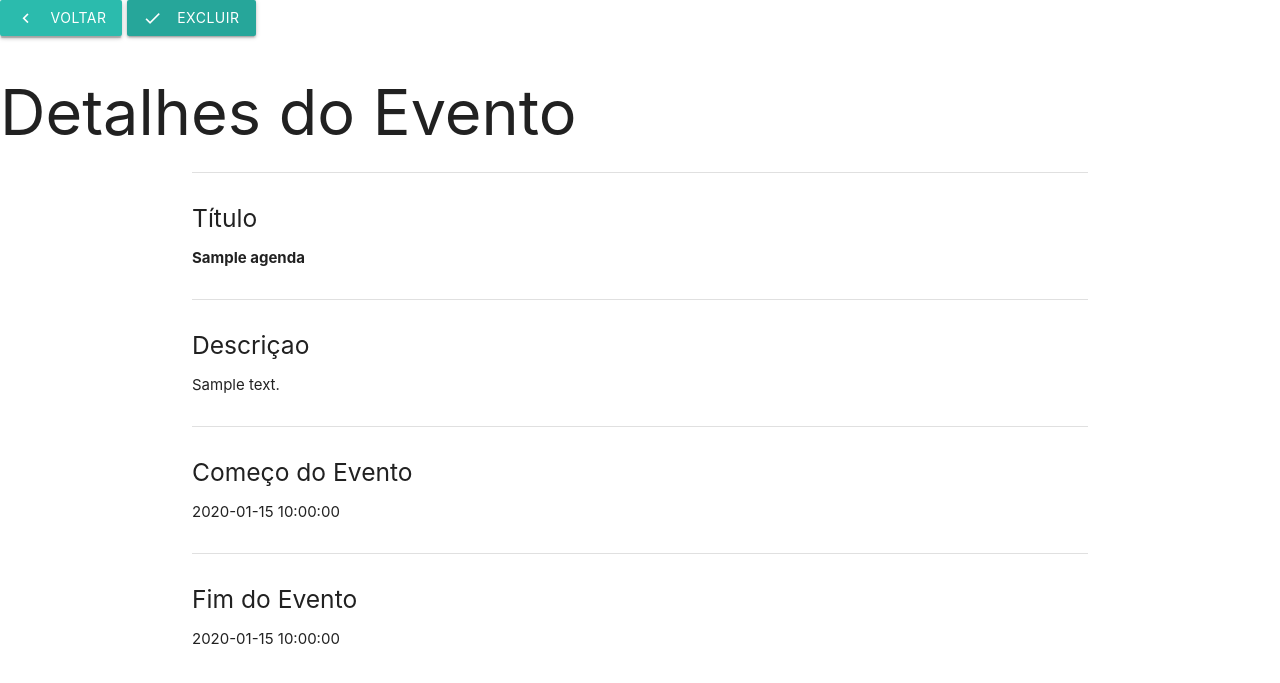
After one commit to savio777/controle, a PHP site: page /pages/detalhes_agenda.php?id=1 in a window 1280 px wide. The commit adds this page. Shown: the top 683 px of the page. Run offline with PHP 8.4, Linux system fonts and the light colour scheme; tables that the repository leaves empty hold one stand-in row (values such as "Sample post").

Commit message:
adetalhes e exclusão de eventos adicionados

```diff
--- a/controller/addAgenda.php
+++ b/controller/addAgenda.php
@@ -7,7 +7,7 @@ $crud = NULL;
 $agenda = NULL;
 
 if($_POST){
-    $agenda = new Agenda($_POST['titulo'], $_POST['cor'], $_POST['comeco'], $_POST['fim']);
+    $agenda = new Agenda($_POST['titulo'], $_POST['descricao'], $_POST['cor'], $_POST['cortexto'], $_POST['comeco'], $_POST['fim']);
     $crud = new CrudAgenda();
 
     $crud->adicionarAgenda($agenda);
--- a/controller/excluirAgenda.php
+++ b/controller/excluirAgenda.php
@@ -2,9 +2,9 @@
 
 require_once '../crud/crudAgenda.php';
 
-$crud = new CrudAgenda();
+if($_GET){
+    $crud = new CrudAgenda();
 
-if($_GET){
     $crud->apagarAgenda($_GET['id']);
 
     header('Location: ../pages/lista_agenda.php');
--- a/crud/crudAgenda.php
+++ b/crud/crudAgenda.php
@@ -32,7 +32,7 @@ class CrudAgenda{
             $pstm->bindParam(1, $id);
             $pstm->execute();
 
-            return $pstm->fetchAll();
+            return $pstm->fetchObject();
         }catch(PDOException $erro){
             echo($erro->getMessage());
         }
@@ -40,13 +40,15 @@ class CrudAgenda{
 
     public function adicionarAgenda(Agenda $agenda){
         try {
-            $sql = 'INSERT INTO agenda (titulo, cor, comeco, fim) VALUES (?, ?, ?, ?)';
+            $sql = 'INSERT INTO agenda (titulo, descricao, cor, cortexto, comeco, fim) VALUES (?, ?, ?, ?, ?, ?)';
 
             $pstm = $this->con->prepare($sql);
             $pstm->bindParam(1, $agenda->__get('titulo'));
-            $pstm->bindParam(2, $agenda->__get('cor'));
-            $pstm->bindParam(3, $agenda->__get('comeco'));
-            $pstm->bindParam(4, $agenda->__get('fim'));
+            $pstm->bindParam(2, $agenda->__get('descricao'));
+            $pstm->bindParam(3, $agenda->__get('cor'));
+            $pstm->bindParam(4, $agenda->__get('cortexto'));
+            $pstm->bindParam(5, $agenda->__get('comeco'));
+            $pstm->bindParam(6, $agenda->__get('fim'));
 
             $pstm->execute();
         } catch (PDOException $erro) {
@@ -56,12 +58,14 @@ class CrudAgenda{
 
     public function editarAgenda(Agenda $agenda){
         try {
-            $sql = 'UPDATE agenda SET titulo=?, cor=?, comeco=?, fim=? WHERE id=?';
+            $sql = 'UPDATE agenda SET titulo=?, descricao=?, cor=?, cortexto=?, comeco=?, fim=? WHERE id=?';
 
             $pstm = $this->con->prepare($sql);
 
             $pstm->bindParam(1, $agenda->__get('titulo'));
+            $pstm->bindParam(1, $agenda->__get('descricao'));
             $pstm->bindParam(2, $agenda->__get('cor'));
+            $pstm->bindParam(2, $agenda->__get('cortexto'));
             $pstm->bindParam(3, $agenda->__get('comeco'));
             $pstm->bindParam(4, $agenda->__get('fim'));
             $pstm->bindParam(5, $agenda->__get('id'));
@@ -72,7 +76,7 @@ class CrudAgenda{
         }
     }
 
-    public function apagarTicket($id){
+    public function apagarAgenda($id){
         try {
             $sql = 'DELETE FROM agenda WHERE id=?';
 
--- a/models/agenda.php
+++ b/models/agenda.php
@@ -4,13 +4,17 @@ class Agenda{
 
     private $id;
     private $titulo;
+    private $descricao;
     private $cor;
+    private $cortexto;
     private $comeco;
     private $fim;
 
-    public function __construct($titulo, $cor, $comeco, $fim){
+    public function __construct($titulo, $descricao, $cor, $cortexto, $comeco, $fim){
         $this->titulo = $titulo;
+        $this->descricao = $descricao;
         $this->cor = $cor;
+        $this->cortexto = $cortexto;
         $this->comeco = $comeco;
         $this->fim = $fim;
     }
--- /dev/null
+++ b/pages/detalhes_agenda.php
@@ -0,0 +1,68 @@
+<?php
+require_once '../crud/crudAgenda.php';
+
+$resultado = NULL;
+
+if ($_GET['id']) {
+    $crud = new CrudAgenda();
+
+    $resultado = $crud->retornarPorId($_GET['id']);
+} else {
+    echo ('<h1>nenhuma requisição</h1>');
+}
+?>
+
+<!DOCTYPE html>
+<html lang="en">
+
+<head>
+    <meta charset="UTF-8">
+    <meta name="viewport" content="width=device-width, initial-scale=1.0">
+    <title>Detalhes Evento</title>
+    <link rel="stylesheet" href="https://cdnjs.cloudflare.com/ajax/libs/materialize/1.0.0/css/materialize.min.css">
+    <link href="https://fonts.googleapis.com/icon?family=Material+Icons" rel="stylesheet">
+    <style>
+        h1 {
+            color: <?php echo ($resultado->cortexto) ?>;
+            background-color: <?php echo ($resultado->cor) ?>;
+
+        }
+    </style>
+</head>
+
+<body>
+    <!-- botão voltar -->
+    <a class="waves-effect waves-light btn" href="lista_agenda.php">
+        <i class="small material-icons left">keyboard_arrow_left</i>Voltar</a>
+    <!-- botão para excluir ticket -->
+    <a class="waves-effect waves-light btn" href="../controller/excluirAgenda.php?id=<?php echo ($_GET['id']) ?>">
+        <i class="small material-icons left">done</i>Excluir</a>
+
+    <h1>Detalhes do Evento</h1>
+
+    <div class="container">
+        <div class="divider"></div>
+        <div class="section">
+            <h5>Título</h5>
+            <p><b><?php echo ($resultado->titulo) ?></b></p>
+        </div>
+        <div class="divider"></div>
+        <div class="section">
+            <h5>Descriçao</h5>
+            <p><?php echo ($resultado->descricao) ?></p>
+        </div>
+        <div class="divider"></div>
+        <div class="section">
+            <h5>Começo do Evento</h5>
+            <p><?php echo ($resultado->comeco) ?></p>
+        </div>
+        <div class="divider"></div>
+        <div class="section">
+            <h5>Fim do Evento</h5>
+            <p><?php echo ($resultado->fim) ?></p>
+        </div>
+    </div>
+    </div>
+</body>
+
+</html>
--- a/pages/detalhes_ticket.php
+++ b/pages/detalhes_ticket.php
@@ -24,7 +24,7 @@ if ($_GET['id']) {
 <body>
     <!-- botão voltar -->
     <a class="waves-effect waves-light btn" href="lista_tickets.php"><i class="small material-icons left">keyboard_arrow_left</i>Voltar</a>
-    <!-- botão para cadastrar tickets -->
+    <!-- botão para excluir ticket -->
     <a class="waves-effect waves-light btn" href="../controller/excluirTicket.php?id=<?php echo($_GET['id'])?>">
         <i class="small material-icons left">done</i>Feito</a>
 
--- a/pages/lista_agenda.php
+++ b/pages/lista_agenda.php
@@ -50,7 +50,8 @@ $resultado = $crud->lerTodaAgenda();
                             start: '<?php echo($i['comeco']) ?>',
                             end: '<?php echo($i['fim']) ?>',
                             color: '<?php echo($i['cor']) ?>',
-                            textColor: '<?php echo($i['cortexto']) ?>'
+                            textColor: '<?php echo($i['cortexto']) ?>',
+                            url: 'detalhes_agenda.php?id=<?php echo($i['id'])?>'
                         },
                     <?php } ?>
 
@@ -90,7 +91,6 @@ $resultado = $crud->lerTodaAgenda();
 
     <link rel="stylesheet" href="https://cdnjs.cloudflare.com/ajax/libs/materialize/1.0.0/css/materialize.min.css">
     <link href="https://fonts.googleapis.com/icon?family=Material+Icons" rel="stylesheet">
-
 </head>
 
 <body>
--- a/scriptBD.sql
+++ b/scriptBD.sql
@@ -30,6 +30,7 @@ CREATE TABLE tickets(
 CREATE TABLE agenda(
     id INT PRIMARY KEY AUTO_INCREMENT,
     titulo VARCHAR(30) NOT NULL,
+    descricao VARCHAR(150),
     cor VARCHAR(10),
     cortexto VARCHAR(10),
     comeco DATETIME NOT NULL,
```
Also changed, not shown: pages/adicionar_evento.html (+9 -2 lines).
